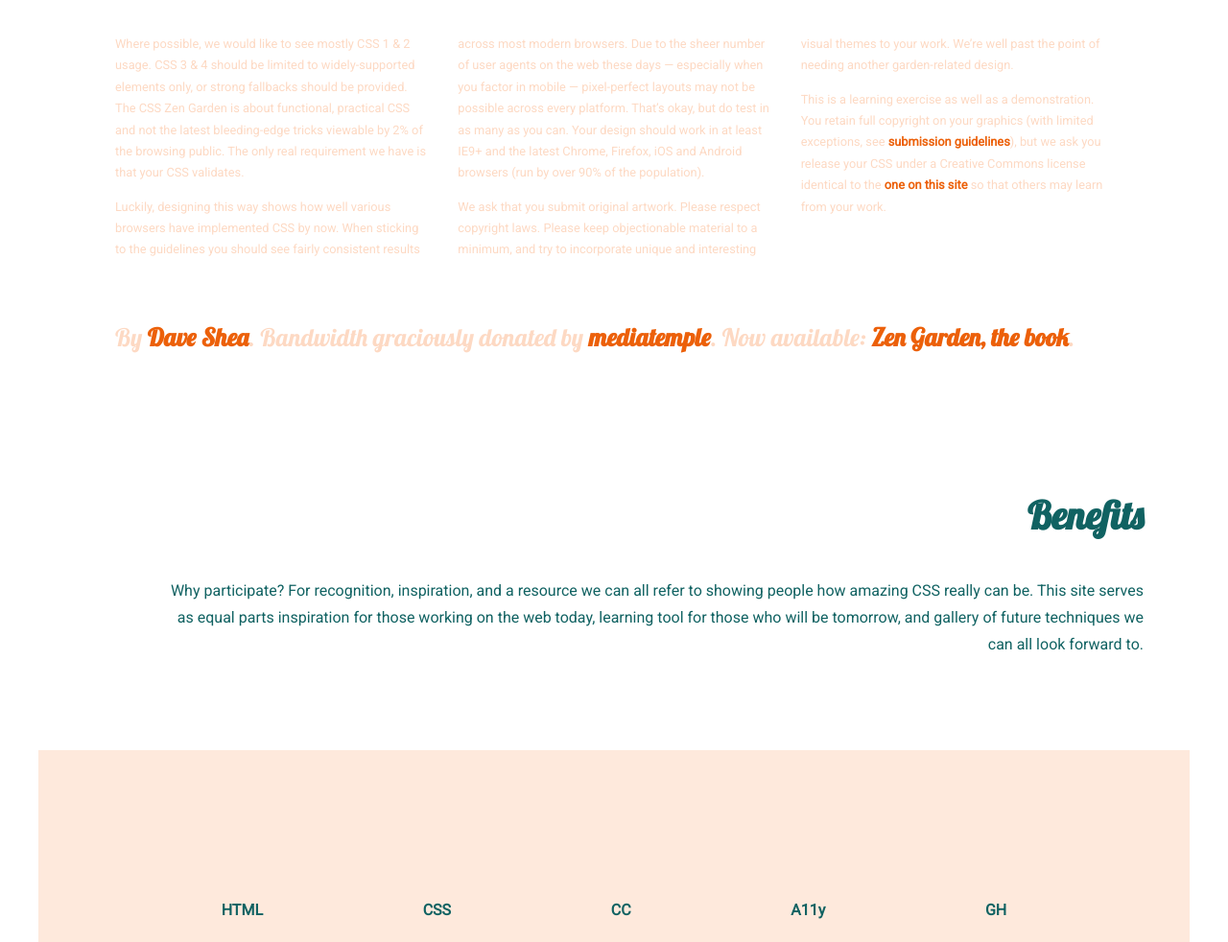
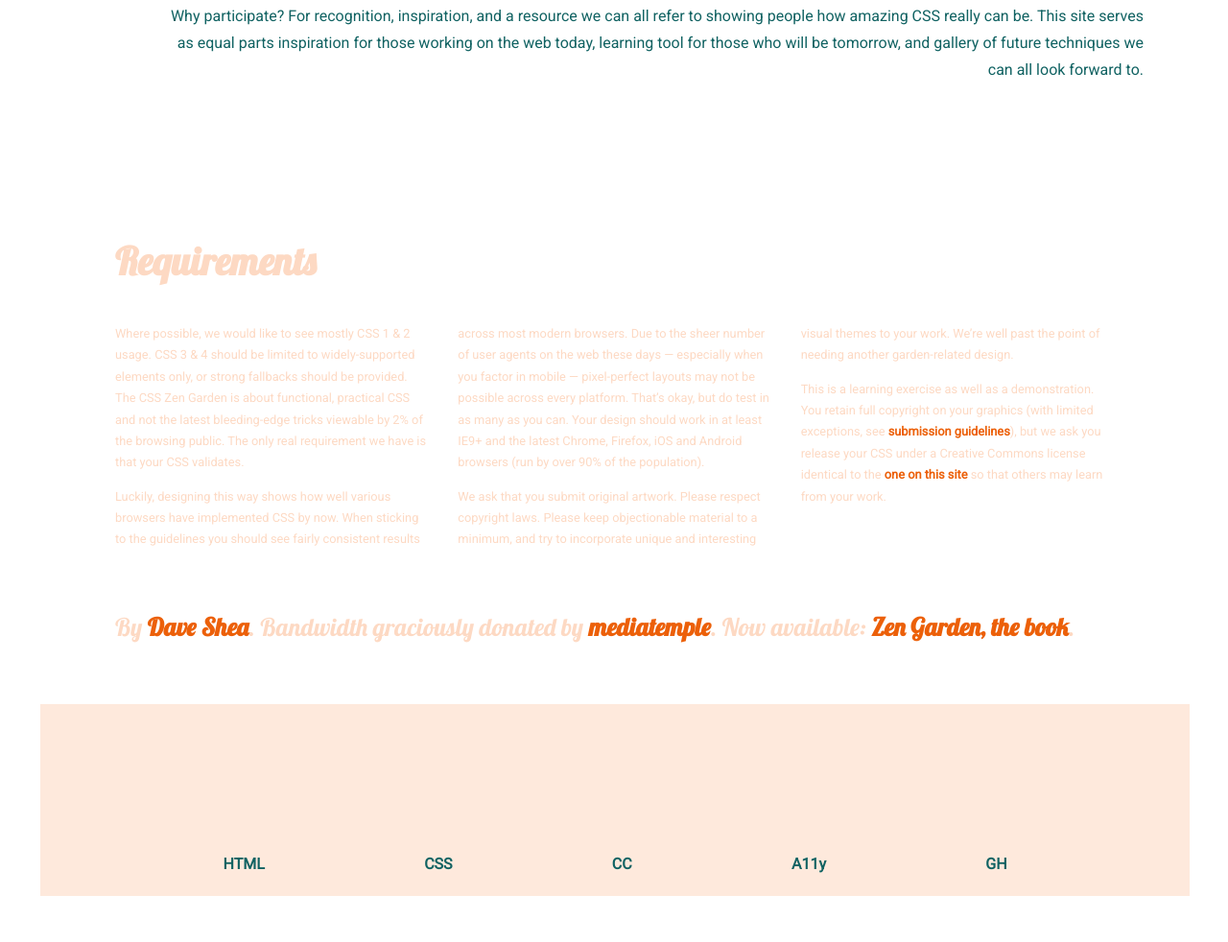
Before and after one commit to chloemayer/zen_garden2, a website: page zen_garden-main/zen_garden/index.html in a window 1280 px wide. Shown: the part 2402-3384 px from the top of the page at 96% size. After the commit the page ends 3336 px from the top, so only its background shows below. Drawn offline with nearby package versions, Linux system fonts and the light colour scheme; files that its build step writes are made by us from their sources.

Commit message:
benefits moved up (ignore // .summary items)

```diff
--- a/zen_garden-main/zen_garden/scss/partials/_basic-style.scss
+++ b/zen_garden-main/zen_garden/scss/partials/_basic-style.scss
@@ -21,7 +21,7 @@ header {
     flex-direction: column;
     padding: 2rem 2rem 1rem 2rem;
   &:before {
-    @include stripe-basic;
+    @include header-stripe;
     background-color: $color-3;
     top: 275px;
     $delay: 300ms;
@@ -31,7 +31,7 @@ header {
     }
   }
   &:after {
-    @include stripe-basic;
+    @include header-stripe;
     background-color: $color-4;
     top: 270px;
     $delay: 400ms;
@@ -47,7 +47,7 @@ h1 {
   @include MQ(midS) {
     padding: 0px;
     &:before {
-      @include stripe-basic;
+      @include header-stripe;
       background-color: $color-7;
       top: 265px;
       $delay: 500ms;
@@ -57,7 +57,7 @@ h1 {
       }
     }
     &::after {
-      @include stripe-basic;
+      @include header-stripe;
       background-color: $color-2;
       top: 260px;
       $delay: 600ms;
@@ -72,7 +72,7 @@ h2 {
   @include MQ(midS) {
     align-self: flex-end;
     &::before {
-      @include stripe-basic;
+      @include header-stripe;
       background-color: #6BA2A2;  ////// (chloe fix this)
       top: 255px;
       $delay: 700ms;
@@ -82,7 +82,7 @@ h2 {
       }
       }
     &::after {
-      @include stripe-basic;
+      @include header-stripe;
       background-color: $color-1;
       top: 250px;
       $delay: 800ms;
@@ -99,7 +99,7 @@ h2 {
   margin: 1rem;
   &::before {
     @include MQ(midS) {
-      @include stripe-basic;
+      @include header-stripe;
       background-color: darken($color-3, 20%);
       top: 280px;
       $delay: 200ms;
--- a/zen_garden-main/zen_garden/scss/partials/_desktop-view.scss
+++ b/zen_garden-main/zen_garden/scss/partials/_desktop-view.scss
@@ -5,6 +5,87 @@ body {
   background: white;
   }
 }
+
+// .summary::after {
+//   @include MQ(S) {
+//     @include stripe-basic;
+//     width: 15%;
+//     left: 6%;
+//     top: 10%;
+//     background-color: $color-7;
+//     }
+// }
+
+
+.summary p:nth-child(2) {
+    @include MQ(S) {
+      grid-area: sum;
+      position: absolute;
+      top: 0px;
+      left: 0px;
+      padding: 2rem; // padding: 2.5rem 3.5rem 2.5rem 2rem;
+      // text-align: right;
+      width: 100%;
+      margin: auto 0;
+      background-color: lighten($color-2, 5%);
+    }
+    // &::before {
+    //   @include MQ(S) {
+    //   @include stripe-basic;
+    //   width: 15%;
+    //   left: 6%;
+    //   top: 50%;
+    //   background-color: $color-7;
+    //   }
+    // }
+    // &::after {
+    //   @include MQ(S) {
+    //   @include stripe-basic;
+    //   width: 15.5%;
+    //   left: 6%;
+    //   top: 55%;
+    //   background-color: $color-4;
+    //   }
+    // }
+    // a {
+    //     &::before {
+    //       @include MQ(S) {
+    //       @include stripe-basic;
+    //       width: 16rem;
+    //       left: 4rem;
+    //       top: 5.6rem;
+    //       background-color: $color-3;
+    //       }
+    //     }
+    //     &::after {
+    //       @include MQ(S) {
+    //       @include stripe-basic;
+    //       width: 16rem;
+    //       left: 4rem;
+    //       top: 5.6rem;
+    //       background-color: darken($color-3, 20%);
+    //     }
+    //   }
+    // }
+    // a:link, a:visited {
+
+    // }
+  }
+
+.requirements, footer{
+  @include MQ(S) {
+    margin-left: -32.6rem;
+    margin-right: 0;
+  }
+  @include MQ(midM) {
+    margin-left: -36rem;
+  }
+  @include MQ(M) {
+    margin-left: -40.5rem;
+  }
+}
+
+
 
 @media only screen and (min-width: 48rem) {
 
@@ -24,18 +105,6 @@ body {
         right: 1rem;
       }
     }
-    p:nth-child(2) {
-      @include MQ(S) {
-        grid-area: sum;
-        position: absolute;
-        top: 0px;
-        left: 0px;
-        padding: 40px;
-        width: 100%;
-        margin: auto 0;
-        background-color: lighten($color-2, 5%);
-      }
-    }
   }
 
   .summary {
@@ -50,9 +119,6 @@ body {
     width: 100%;
     height: 100%;
     align-items: center;
-    // background-color: lighten($color-2, 5%);
-    // border: 4px solid #F86308;
-    // border-radius: 10px;
   }
 
 
@@ -138,8 +204,8 @@ body {
     grid-template-areas:
       "explanation"
       "participation"
+      "benefits"
       "requirements"
-      "benefits"
       "footer";
     grid-area: main;
   }
@@ -156,7 +222,7 @@ body {
   .benefits {
     grid-area: benefits;
     margin-left: -100%;
-    padding: 4rem 2rem;
+    padding: 3rem 2rem 2rem;
     h3 {
       margin-top: 0;
     }
@@ -320,10 +386,6 @@ body {
       cursor: pointer;
       }
     }
-
-
-
-
   }
 
   .design-selection {
@@ -348,26 +410,12 @@ body {
   }
 }
 
-@media only screen and (min-width: 48rem) {
-  .requirements, footer{
-    margin-left: -32.6rem;
-    margin-right: 0;
-  }
-  }
-
-@media only screen and (min-width: 56rem) {
-  .requirements, footer{
-    margin-left: -36rem;
-  }
-
-}
 
 @media only screen and (min-width: 64rem) {
   .requirements  {
     column-count: 3;
     //PREVIOUS column-width:200px;
     column-width: auto;
-
     max-width: fit-content;
   }
 
@@ -389,8 +437,4 @@ body {
   .summary * {
     font-size: 1.2rem;
   }
-
-    .requirements, footer{
-      margin-left: -40.5rem;
-    }
 }
--- a/zen_garden-main/zen_garden/scss/partials/_prefix-mixins.scss
+++ b/zen_garden-main/zen_garden/scss/partials/_prefix-mixins.scss
@@ -43,7 +43,7 @@
 }
 
 @mixin underline {
-  a {
+  a:link, a:hover {
     position: relative;
 
     &::after {
@@ -54,7 +54,6 @@
       left: 0;
       bottom: -2px;
       background: linear-gradient(90deg, $color-2, $color-5);
-
       transform: scaleX(0);
       transform-origin: right;
       transition: transform 0.2s ease-in;
@@ -71,13 +70,21 @@
   }
 }
 
-@mixin stripe-basic {
+@mixin header-stripe {
   content: '';
   position: absolute;
   height: 5px;
   width: 0%;
   left: 0;
 }
+
+@mixin stripe-basic {
+  content: '';
+  position: absolute;
+  height: 5px;
+}
+
+
 
 @mixin animation($delay) {
   $timing: 1.5s;
```
Also changed, not shown: 1 other file.
